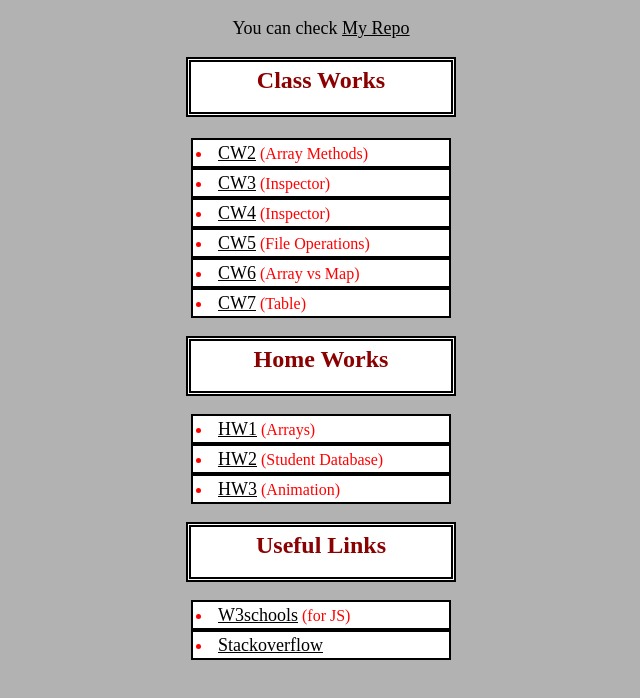
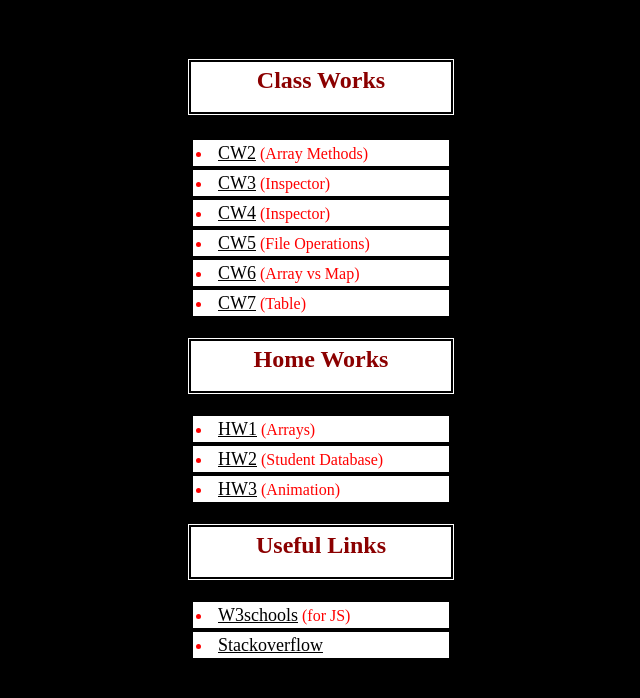
Before and after one commit to celilreha/AdvancedProg, a plain HTML site: page index.html in a window 1280 px wide. Shown: the whole page, without its empty margins (319-959 px from the left). Drawn offline with Linux system fonts and the light colour scheme.

Commit message:
Update index.html

```diff
--- a/index.html
+++ b/index.html
@@ -16,7 +16,7 @@
     }
     body{
 
-        background-color: rgba(111, 111, 111, 0.53);
+        background-color: black;
         margin:0 auto;
         font:18px Manjari;
     }
```
